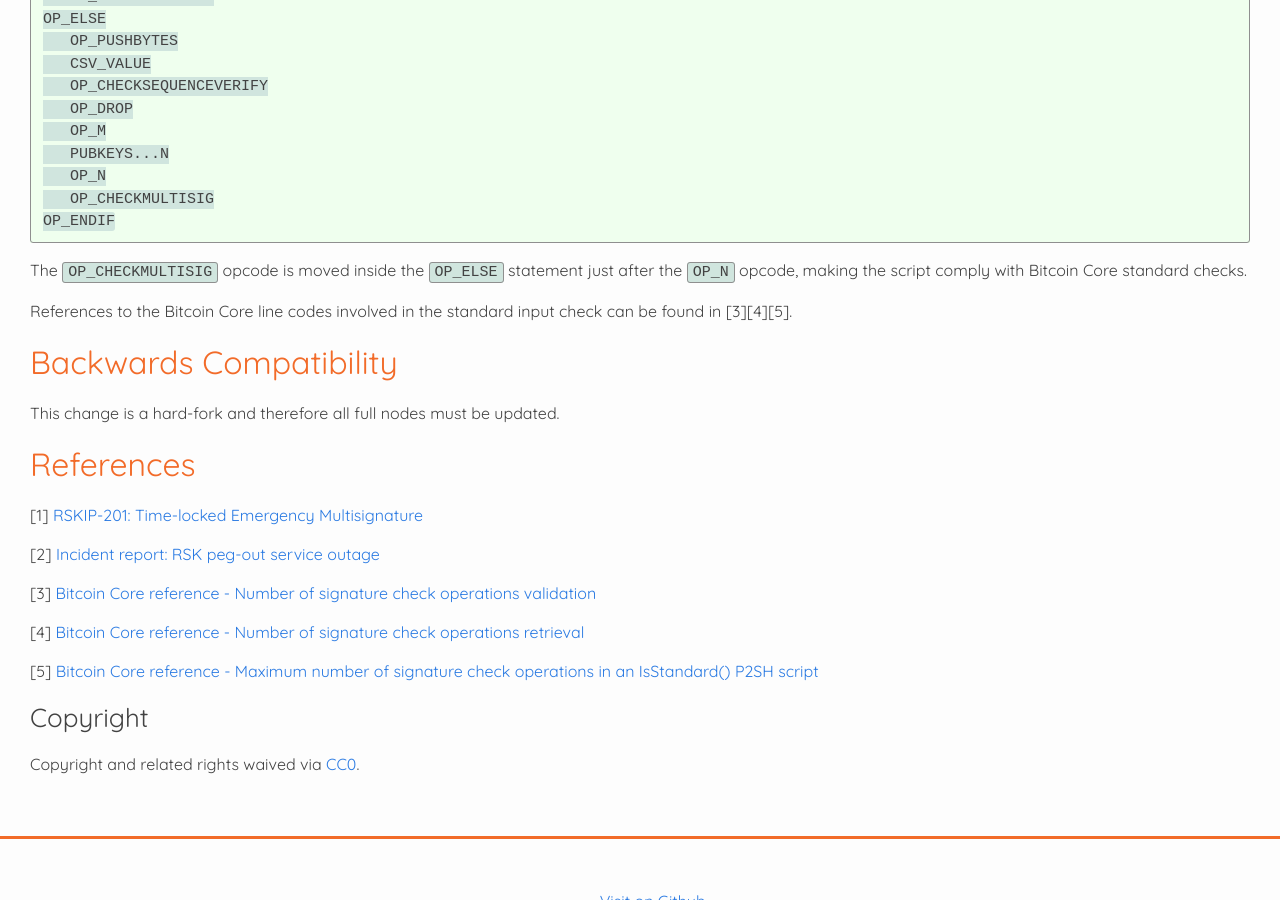
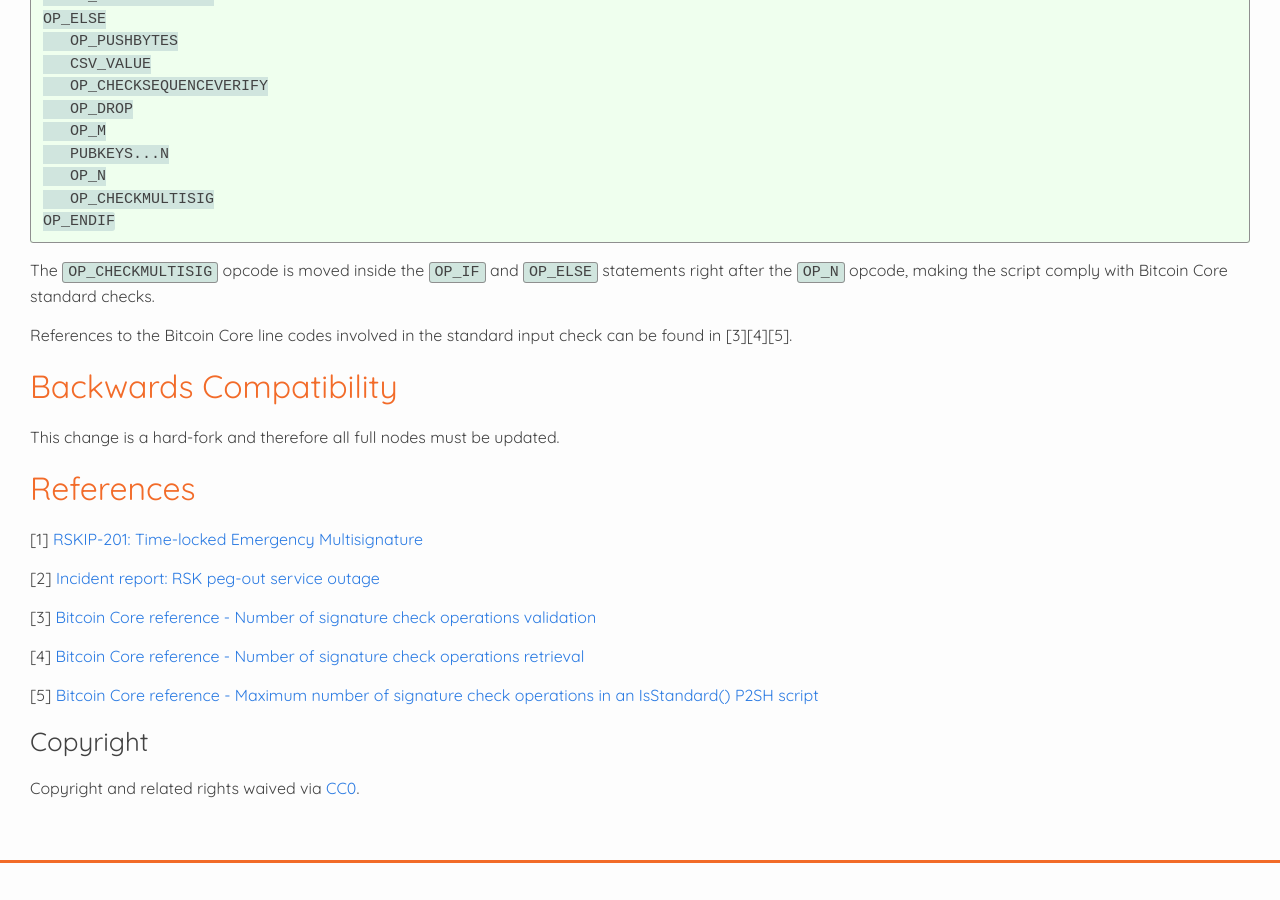
Before and after one commit to rsksmart/RSKIPs, a Jekyll site: the page built from IPs/RSKIP353.md, in a window 1280 px wide and 900 px high, scrolled down 1718 px. Built offline with Jekyll 4.4.1, drawn with Linux system fonts in a browser that asks for light colours; our own code applies the rules of GitHub Pages for plain Markdown files; part of the change alters nothing that is shown.

````diff
--- a/IPs/RSKIP353.md
+++ b/IPs/RSKIP353.md
@@ -2,7 +2,7 @@
 rskip: 353
 title: Align RSK P2SH redeem script with Bitcoin Core standard transactions checks
 created: 24-OCT-22
-author: MI
+author: MI,AE
 purpose: Usa,Sec
 layer: Core
 complexity: 2
@@ -14,7 +14,7 @@ description:
 | :------------ |:-------------|
 |**Title**      |Align RSK P2SH redeem script with Bitcoin Core standard transactions checks |
 |**Created**    |24-OCT-22 |
-|**Author**     |MI |
+|**Author**     |MI,AE |
 |**Purpose**    |Usa,Sec |
 |**Layer**      |Core |
 |**Complexity** |2 |
@@ -75,7 +75,7 @@ OP_ELSE
 OP_ENDIF
 ```
 
-The `OP_CHECKMULTISIG` opcode is moved inside the `OP_ELSE` statement just after the `OP_N` opcode, making the script comply with Bitcoin Core standard checks.
+The `OP_CHECKMULTISIG` opcode is moved inside the `OP_IF` and `OP_ELSE` statements right after the `OP_N` opcode, making the script comply with Bitcoin Core standard checks.
 
 References to the Bitcoin Core line codes involved in the standard input check can be found in [3][4][5].
 
````
Also changed, not shown: README.md.
